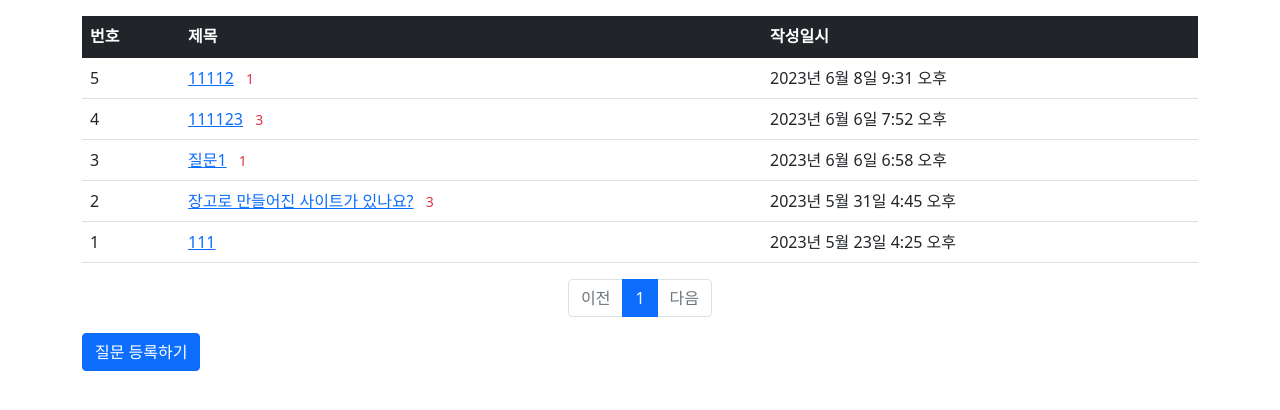
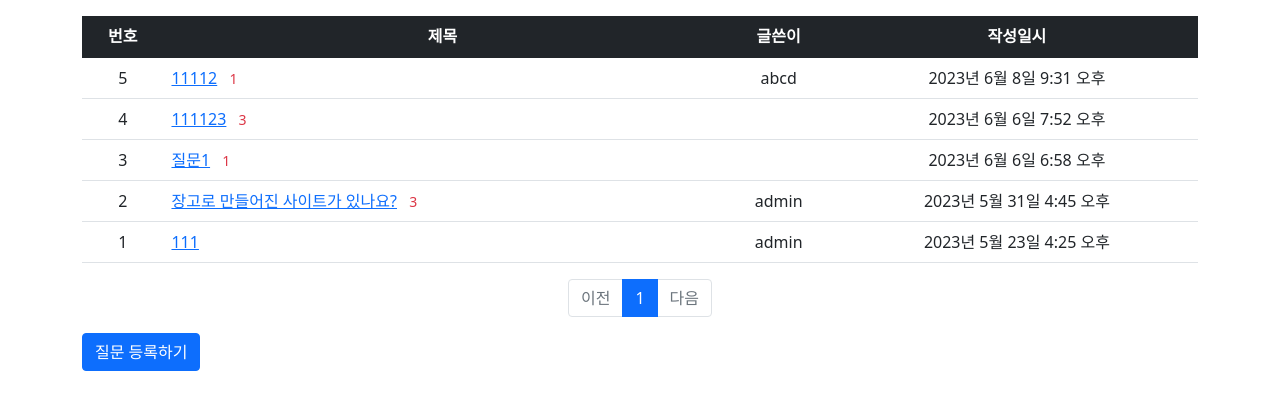
Before and after one commit to sim8191/djangosim, a Django app: page / in a window 1280 px wide. Shown: the part 57-467 px from the top of the page. Run offline with Django 4.2, Linux system fonts and the light colour scheme; data comes from the database, SQL or seed files in the repository; both versions use the stored data as it was after the commit; some libraries are stand-ins or nearby versions.

Commit message:
initial commit

```diff
--- a/pybo/models.py
+++ b/pybo/models.py
@@ -7,6 +7,7 @@ class Question(models.Model):
     subject = models.CharField(max_length=200)
     content = models.TextField()
     create_date = models.DateTimeField()
+    modify_date = models.DateTimeField(null=True, blank=True)
 
     def __str__(self):
         return self.subject
@@ -17,3 +18,4 @@ class Answer(models.Model):
     question = models.ForeignKey(Question, on_delete=models.CASCADE)
     content = models.TextField()
     create_date = models.DateTimeField()
+    modify_date = models.DateTimeField(null=True, blank=True)
--- a/templates/pybo/question_detail.html
+++ b/templates/pybo/question_detail.html
@@ -23,8 +23,9 @@
         <div class="card-body">
             <div class="card-text" style="white-space: pre-line;">{{ answer.content }}</div>
             <div class="d-flex justify-content-end">
-                <div class="badge bg-light text-dark p-2">
-                    {{ answer.create_date }}
+                <div class="badge bg-light text-dark p-2 text-start">
+                    <div class="mb-2">{{ question.author.username }}</div>
+                    <div>{{ question.create_date }}</div>
                 </div>
             </div>
         </div>
--- a/templates/pybo/question_list.html
+++ b/templates/pybo/question_list.html
@@ -6,32 +6,34 @@
 <div class="container my-3">
     <table class="table">
         <thead>
-        <tr class="table-dark">
-            <th>번호</th>
-            <th>제목</th>
+        <tr class="text-center table-dark">
+            <th >번호</th>
+            <th style="width:50%">제목</th>
+            <th>글쓴이</th>
             <th>작성일시</th>
         </tr>
         </thead>
         <tbody>
         {% if question_list %}
         {% for question in question_list %}
-        <tr>
+        <tr class="text-center">
             <td>
                 <!-- 번호 = 전체건수 - 시작인덱스 - 현재인덱스 + 1 -->
                 {{ question_list.paginator.count|sub:question_list.start_index|sub:forloop.counter0|add:1 }}
             </td>
-            <td>
+            <td class="text-start">
                 <a href="{% url 'pybo:detail' question.id %}">{{ question.subject }}</a>
                 {% if question.answer_set.count > 0 %}
                 <span class="text-danger small mx-2">{{ question.answer_set.count }}</span>
                 {% endif %}
             </td>
+            <td>{{ question.author.username }}</td>  <!-- 글쓴이 추가 -->
             <td>{{ question.create_date }}</td>
         </tr>
         {% endfor %}
         {% else %}
         <tr>
-            <td colspan="3">질문이 없습니다.</td>
+            <td colspan="4">질문이 없습니다.</td>
         </tr>
         {% endif %}
         </tbody>
```
Also changed, not shown: db.sqlite3.
